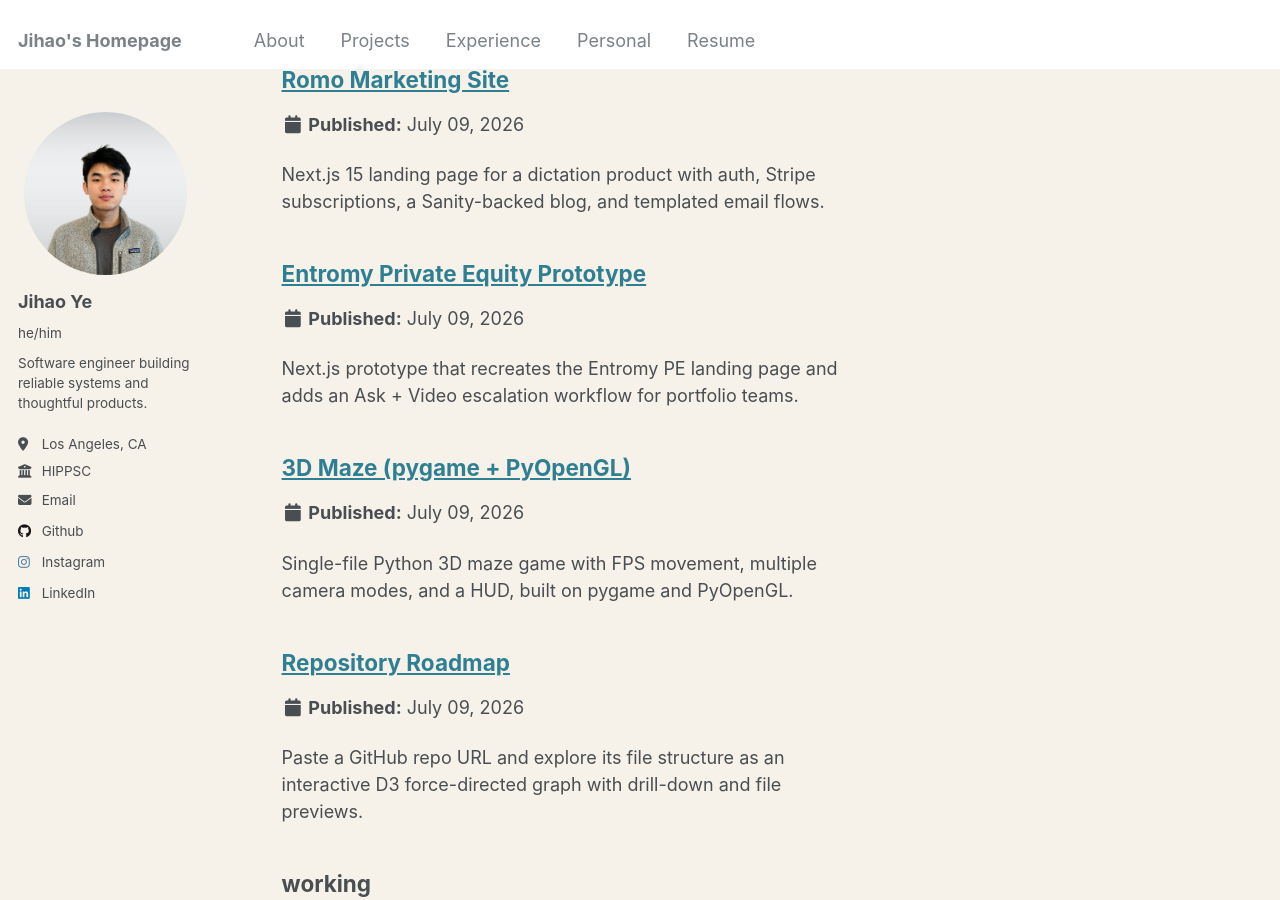
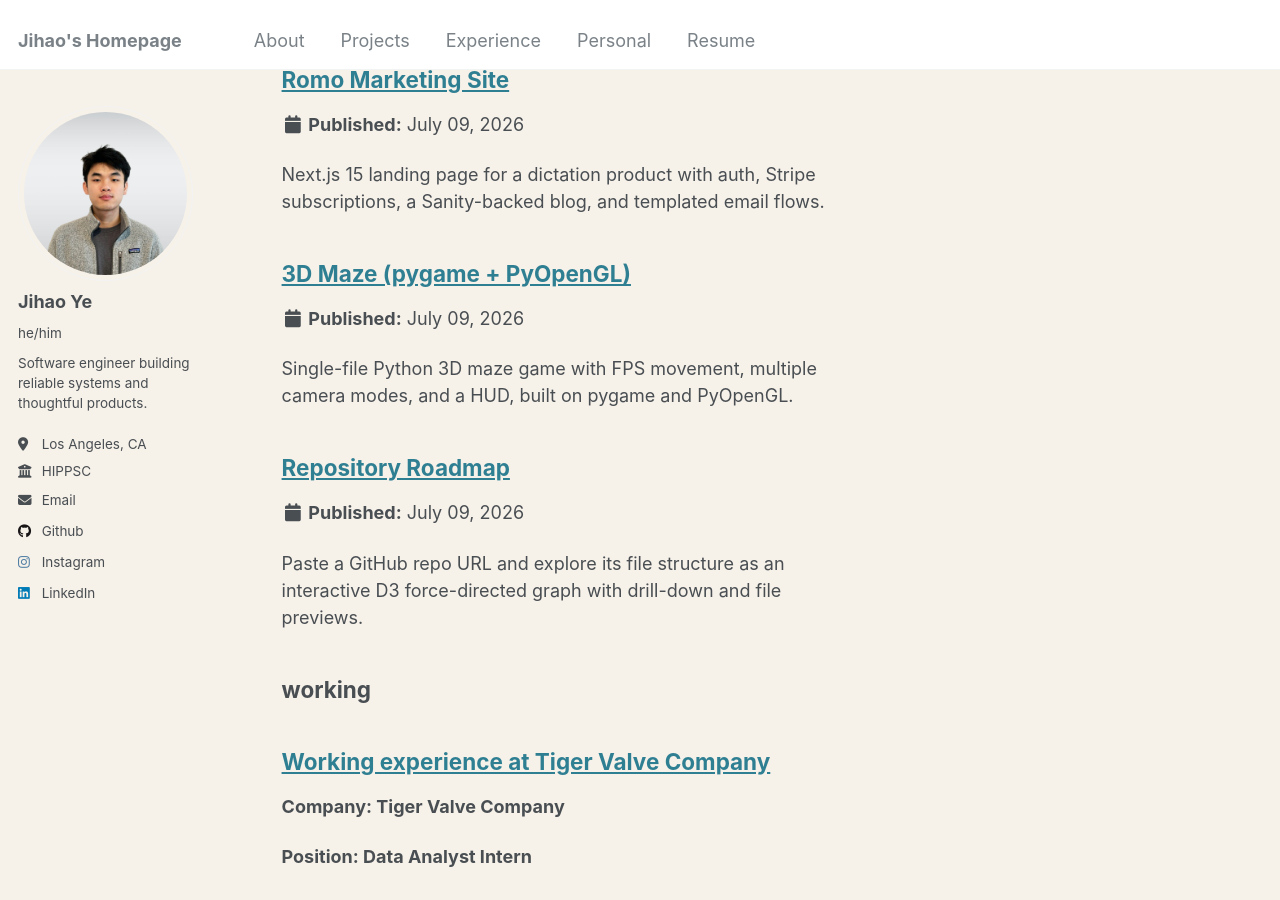
Before and after one commit to Jihaoyb/jihaoyb.github.io, a Jekyll site: the page built from _pages/sitemap.md, in a window 1280 px wide and 900 px high, scrolled down 3213 px. Built offline with Jekyll 4.4.1, drawn with Linux system fonts in a browser that asks for light colours; part of the change alters nothing that is shown.

Commit message:
chore(pipeline): exclude entromy-pe-prototype (client work)
Config exclusion plus removal of its generated page — client work
doesn't belong on the public portfolio. First real use of the exclude
list as the review gate working as intended.

Co-Authored-By: Claude Fable 5 <noreply@anthropic.com>

```diff
--- a/_data/pipeline.yml
+++ b/_data/pipeline.yml
@@ -20,6 +20,7 @@ extra_repos:
 # Never generate pages for these (owner/name, one per line).
 exclude:
   - Jihaoyb/jihaoyb.github.io   # the site itself
+  - Jihaoyb/entromy-pe-prototype # client work
 
 # Skip forked repos entirely.
 include_forks: false
--- a/_projects/entromy-pe-prototype.md
+++ /dev/null
@@ -1,23 +0,0 @@
----
-title: Entromy Private Equity Prototype
-excerpt: Next.js prototype that recreates the Entromy PE landing page and adds an
-  Ask + Video escalation workflow for portfolio teams.
-tech: Next.js, React, TypeScript, Tailwind CSS
-startD: 2026-02-23
-githuburl: https://github.com/Jihaoyb/entromy-pe-prototype
-repo: Jihaoyb/entromy-pe-prototype
-featured: false
-managed: true
-demo_type: hosted
-demo_rationale: Next.js app with server API routes for AI triage, realtime audio,
-  and Tavus video — needs deployment to run.
-analyzed_sha: 9c3a8b94de4596611ff0c23a9247d108fc1154ff
-analyzed_at: 2026-07-09
-status: in progress
----
-
-- Rebuilds the Entromy PE marketing page (navbar, hero, sections, workflow, CTA, footer) in Next.js App Router with Tailwind.
-- Adds an Ask flow backed by /api/triage that returns PE-style answers from OpenAI, with a fallback response when the key is missing.
-- Feature-flagged realtime audio agent via /api/realtime-session, minting ephemeral tokens so OPENAI_API_KEY stays server-side.
-- Optional Tavus video avatar path through /api/tavus-session; degrades to prototype transcript mode when the flag is off.
-- Shared agent session context keeps transcript and memory continuous across audio and video mode switches.
```
